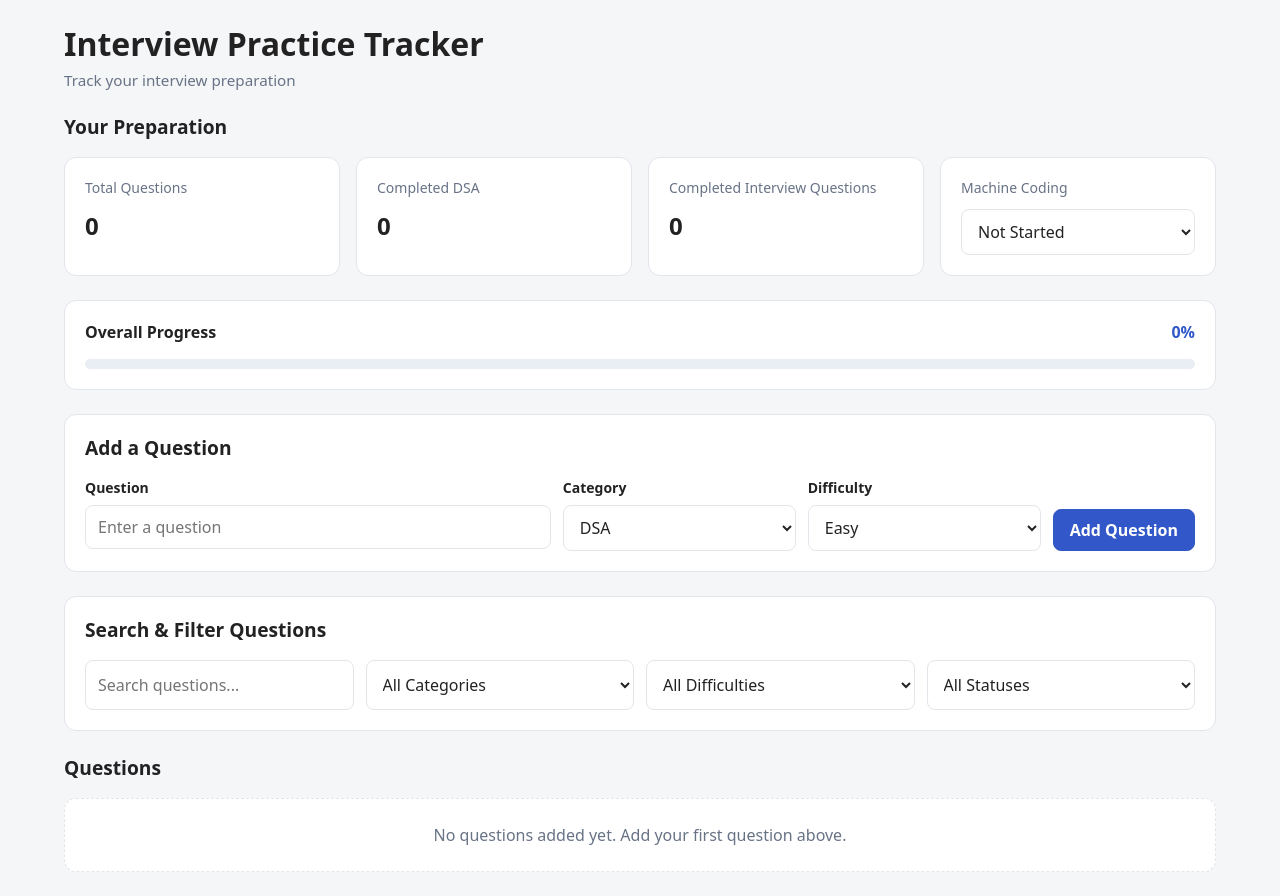
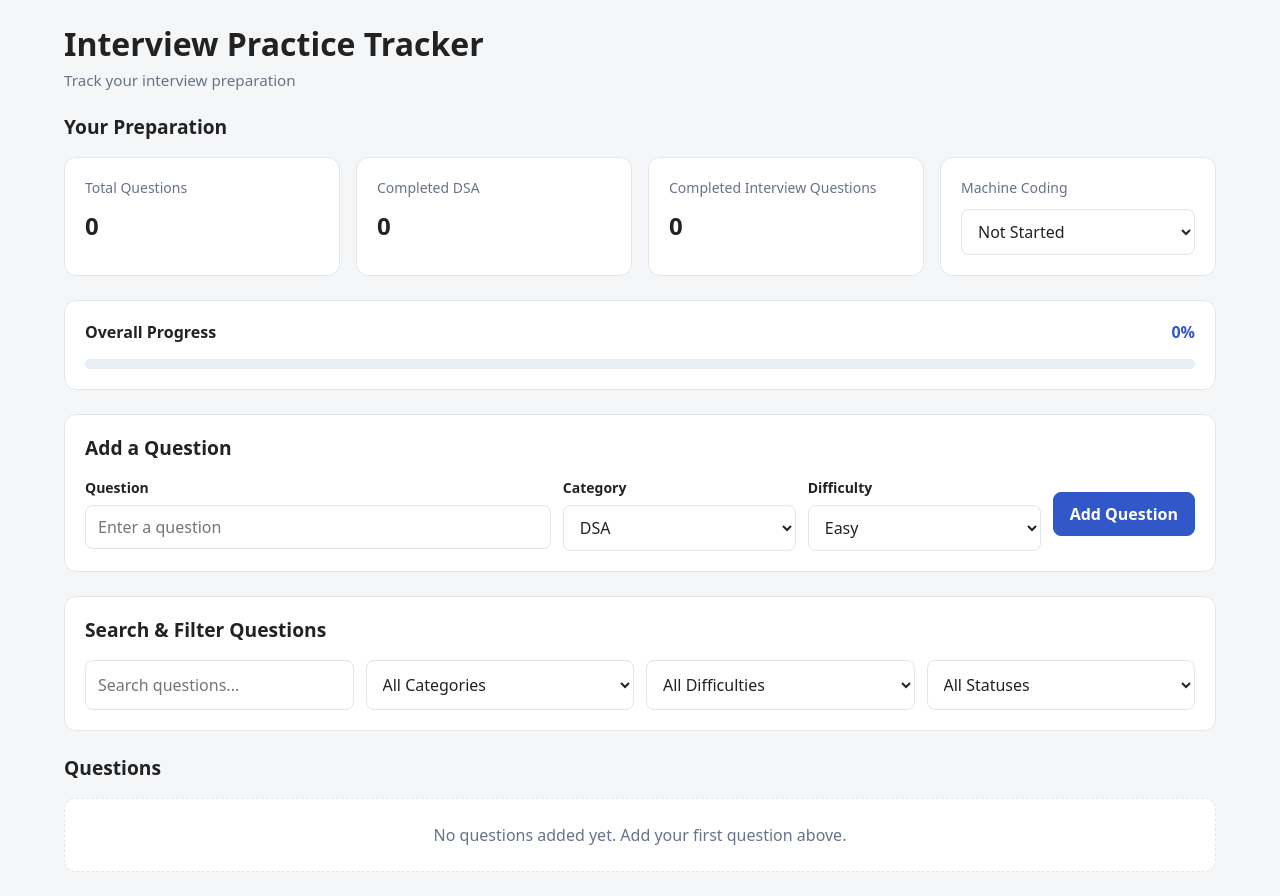
Before and after one commit to novix-vertex/SCS3-Interview-Practice-Tracker, a React (Vite) app: page / in a window 1280 px wide. Built offline with nearby package versions, Linux system fonts and the light colour scheme.

Commit message:
dashbaord css updated for form a bit more for button

```diff
--- a/src/index.css
+++ b/src/index.css
@@ -302,12 +302,11 @@ body {
 
 /* Add Question Button */
 .question-form button {
-  height: 42px;
-  padding: 0 1rem;
+  align-self: center;
+  padding: 0.625rem 1rem;
   color: var(--white);
   background: var(--primary-color);
   border: 1px solid var(--primary-color);
-  align-self: flex-end;
   border-radius: 0.5rem;
   font: inherit;
   font-weight: 600;
```
